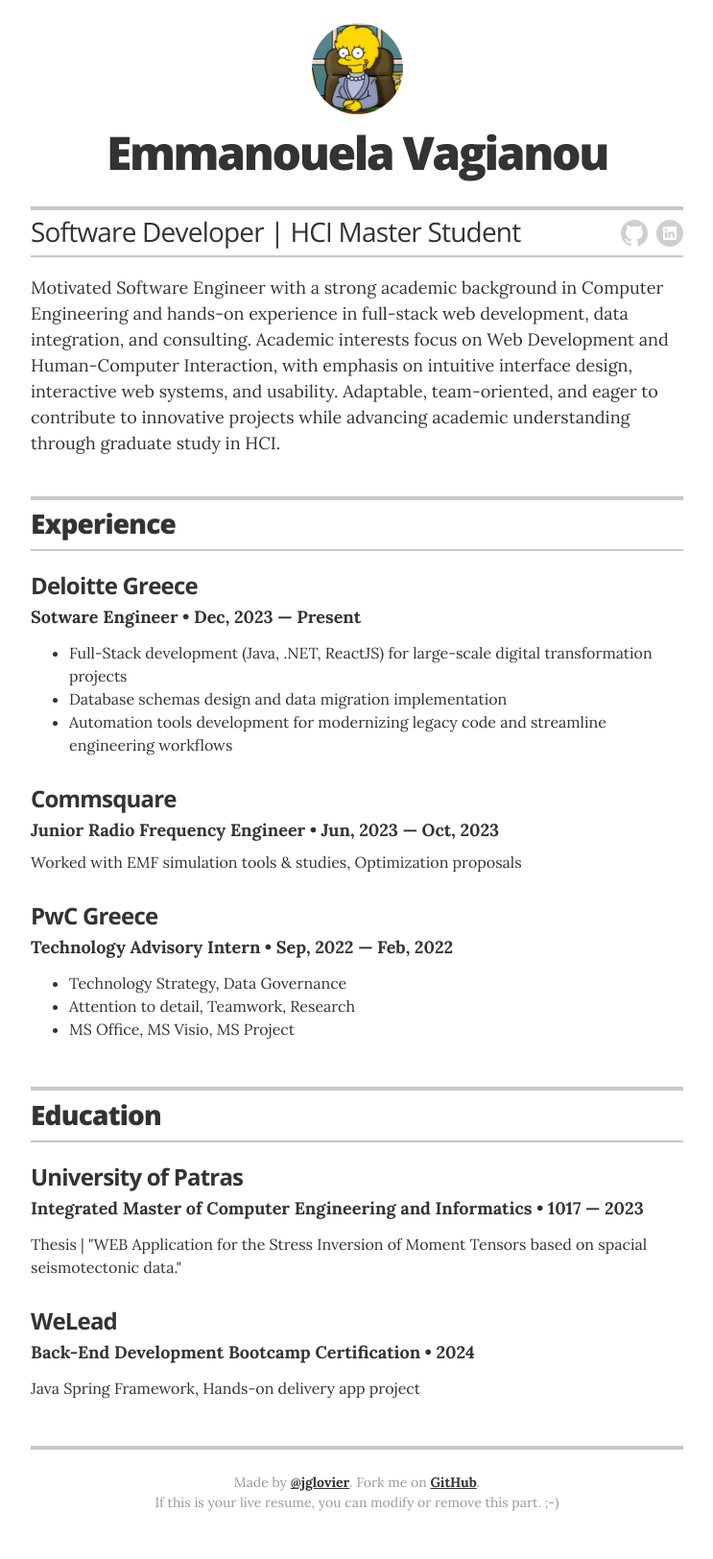
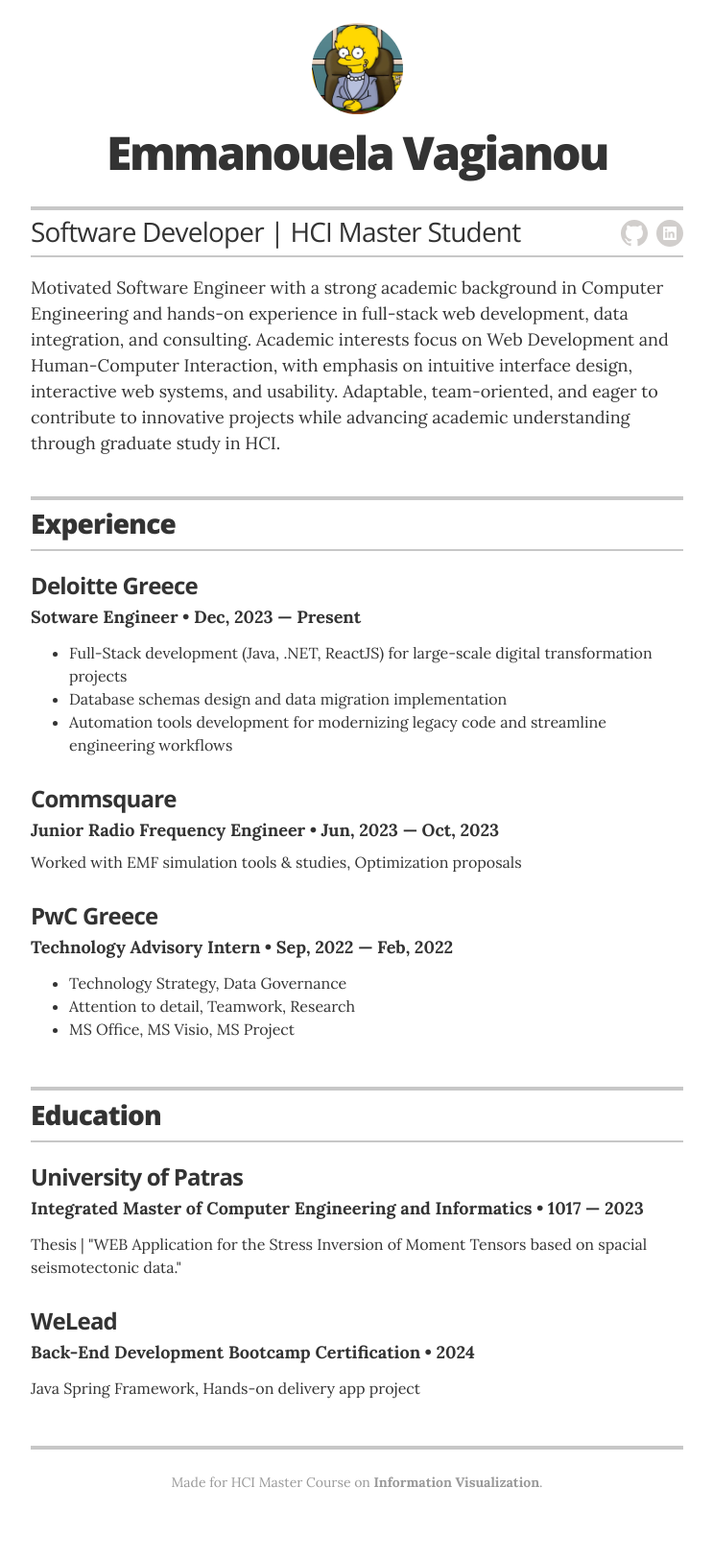
Before and after one commit to Kayieni/kayieni.github.io, a Jekyll site: the page built from index.html, in a window 1280 px wide. Shown: the whole page at 96% size, without its empty margins (268-1011 px from the left). Built offline with Jekyll 4.4.1, drawn with Linux system fonts in a browser that asks for light colours; after the commit the page ends 1603 px from its top, so only the background shows below that.

Commit message:
remove original footer

```diff
--- a/_layouts/resume.html
+++ b/_layouts/resume.html
@@ -232,8 +232,7 @@
       {% endif %}
 
       <footer class="page-footer">
-        <p class="footer-line">Made by <a href="http://twitter.com/jglovier">@jglovier</a>. Fork me on <a href="https://github.com/jglovier/resume-template">GitHub</a>.</p>
-        <p class="footer-line">If this is your live resume, you can modify or remove this part. ;-)</p>
+        <p class="footer-line">Made for HCI Master Course on <strong>Information Visualization</strong>.</p>
       </footer>
 
     </div>
```
